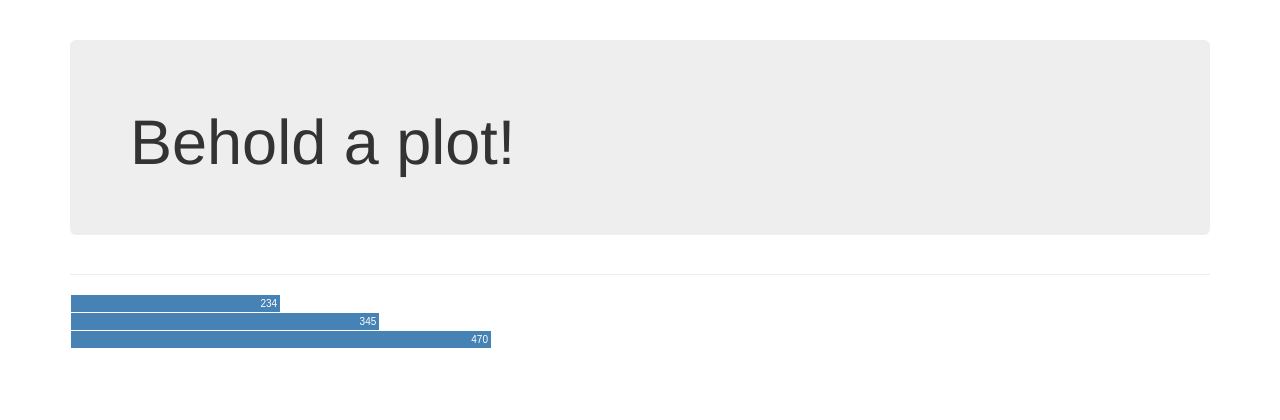
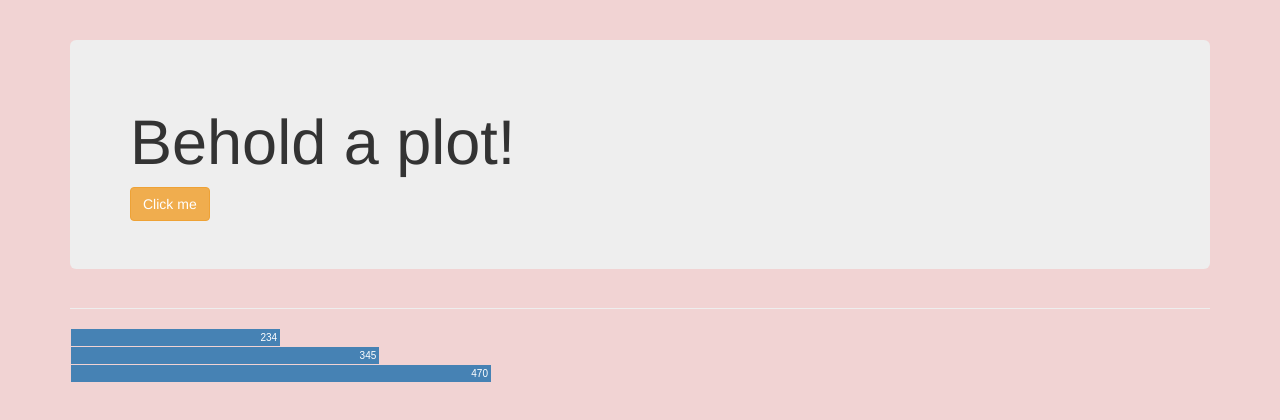
Before and after one commit to dborzov/d3notches, a plain HTML site: page index.html in a window 1280 px wide. Drawn offline with nearby package versions, Linux system fonts and the light colour scheme.

Commit message:
Action button

```diff
--- a/bananana.css
+++ b/bananana.css
@@ -1,3 +1,7 @@
+body {
+    background-color: #f1d3d3;
+}
+
 .chart div {
     font: 10px sans-serif;
     background-color: steelblue;
--- a/bananana.js
+++ b/bananana.js
@@ -9,7 +9,15 @@ $(function() {
         .data(data)
         .enter()
         .append("div")
-        .style("width", function(d) { return x(d) + "px";})
+        .style("width", function(d) {
+         return x(d) + "px";
+        })
         .text(function(d) {return d;});
 
+    $('#actionButton').click(function() {
+        bars =  d3.select(".chart").selectAll("div");
+        bars.style('width','100px');
+        console.log('Button handler loves you');
+    });
+
 });
--- a/index.html
+++ b/index.html
@@ -12,7 +12,10 @@
     <div class="container">
         <div class="page-header">
             <div class="jumbotron">
-                    <h1>Behold a plot!</h1>
+                <h1>Behold a plot!</h1>
+                <button type="button" class="btn btn-warning" id="actionButton">
+                    Click me
+                </button>
             </div>
         </div>
         <div class="chart">
```
